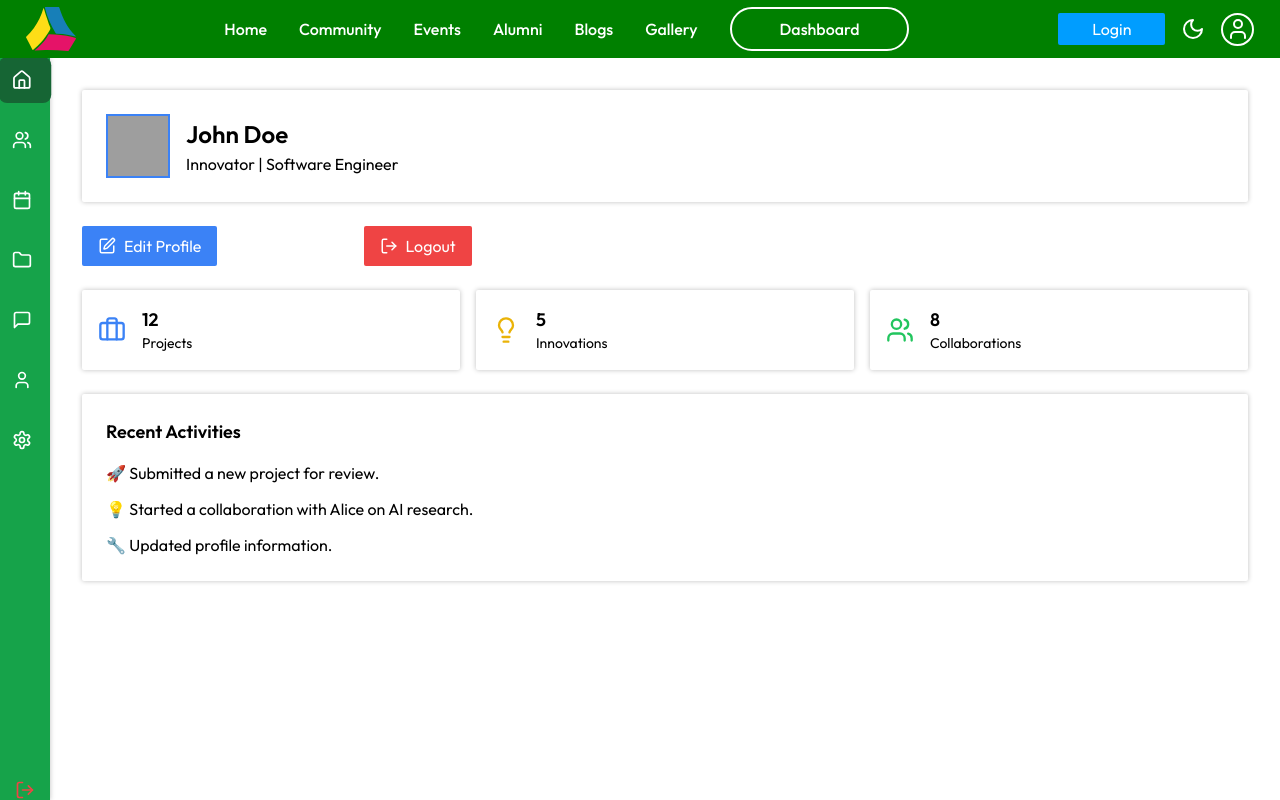
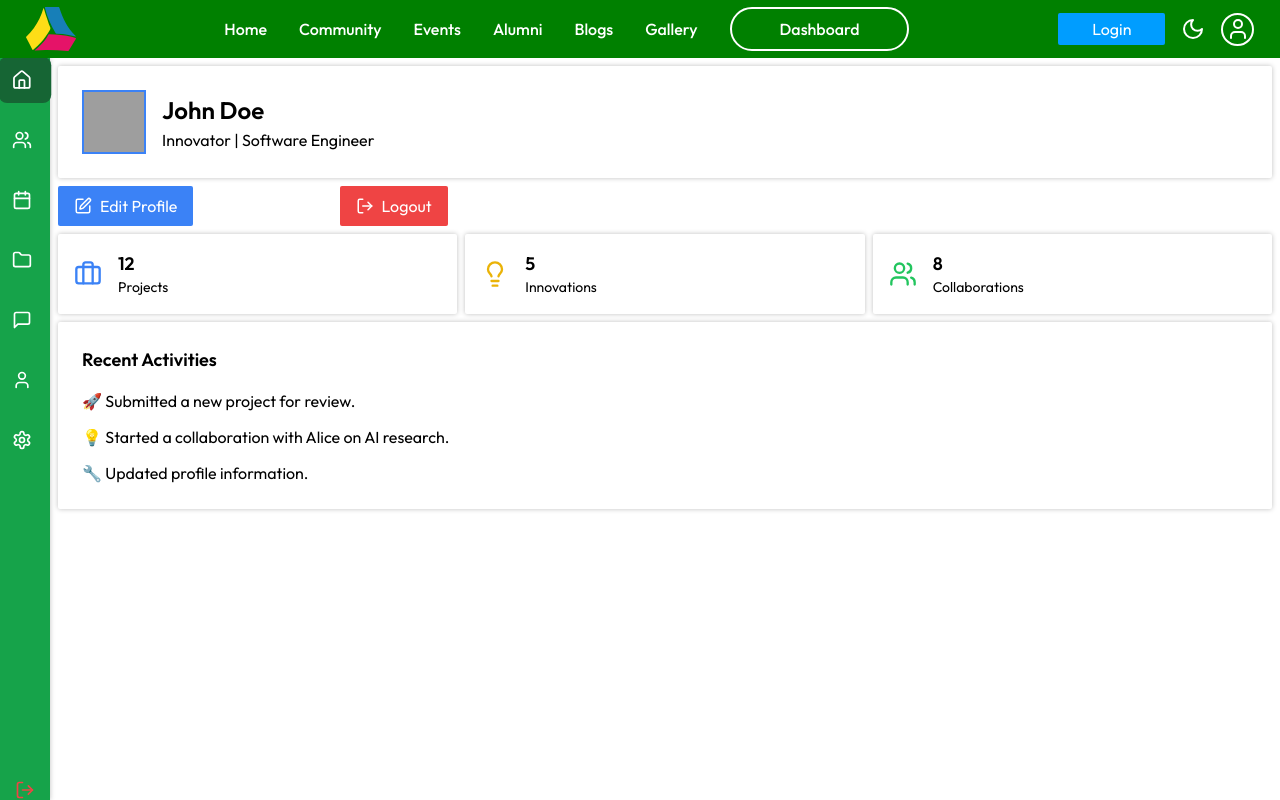
Before and after one commit to mercy-rotich/Meru_innovators_website, a React (Vite) app: page /account/dashboard in a window 1280 px wide. Built offline with nearby package versions, Linux system fonts and the light colour scheme; grey boxes are pictures that could not be loaded.

Commit message:
Updated in user dashboard spacing distributions

```diff
--- a/src/pages/UserAccount/Community/UserCommunity.jsx
+++ b/src/pages/UserAccount/Community/UserCommunity.jsx
@@ -5,7 +5,7 @@ import { Search, Users, MessageCircle, Flame } from "lucide-react";
 const UserCommunity = () => {
   return (
     <UserAccountLayout>
-      <div className="pr-6">
+      <div className="">
         {/* UserCommunity Header */}
         <div className="bg-white shadow-least rounded-sm p-6 flex flex-col md:flex-row items-center justify-between">
           <h2 className="text-2xl font-semibold text-gray-800">
--- a/src/pages/UserAccount/UserAccountDashboard/UserAccountDashboard.jsx
+++ b/src/pages/UserAccount/UserAccountDashboard/UserAccountDashboard.jsx
@@ -11,7 +11,7 @@ import {
 const UserAccountDashboard = () => {
   return (
     <UserAccountLayout>
-      <div className="p-6">
+      <div className="">
         {/* Welcome Section */}
         <div className="bg-white shadow-least rounded-sm p-6 flex items-center gap-4">
           <img
@@ -26,7 +26,7 @@ const UserAccountDashboard = () => {
         </div>
 
         {/* Quick Actions */}
-        <div className="mt-6 flex gap-4">
+        <div className="mt-[0.5rem] flex gap-4">
           <button className="flex items-center gap-2 px-4 py-2 bg-blue-500 text-white rounded-sm hover:bg-blue-600 transition">
             <Edit size={18} />
             Edit Profile
@@ -42,7 +42,7 @@ const UserAccountDashboard = () => {
         </div>
 
         {/* Statistics Cards */}
-        <div className="mt-6 grid grid-cols-1 md:grid-cols-3 gap-4">
+        <div className="mt-[0.5rem] grid grid-cols-1 md:grid-cols-3 gap-[0.5rem]">
           <div className="bg-white p-4 rounded-sm shadow-least flex items-center gap-4">
             <Briefcase size={28} className="text-blue-500" />
             <div>
@@ -67,7 +67,7 @@ const UserAccountDashboard = () => {
         </div>
 
         {/* Recent Activities */}
-        <div className="mt-6 bg-white p-6 rounded-sm shadow-least">
+        <div className="mt-[0.5rem] bg-white p-6 rounded-sm shadow-least">
           <h3 className="text-lg font-semibold mb-4">Recent Activities</h3>
           <ul className="space-y-3 text-gray-600">
             <li>🚀 Submitted a new project for review.</li>
```
